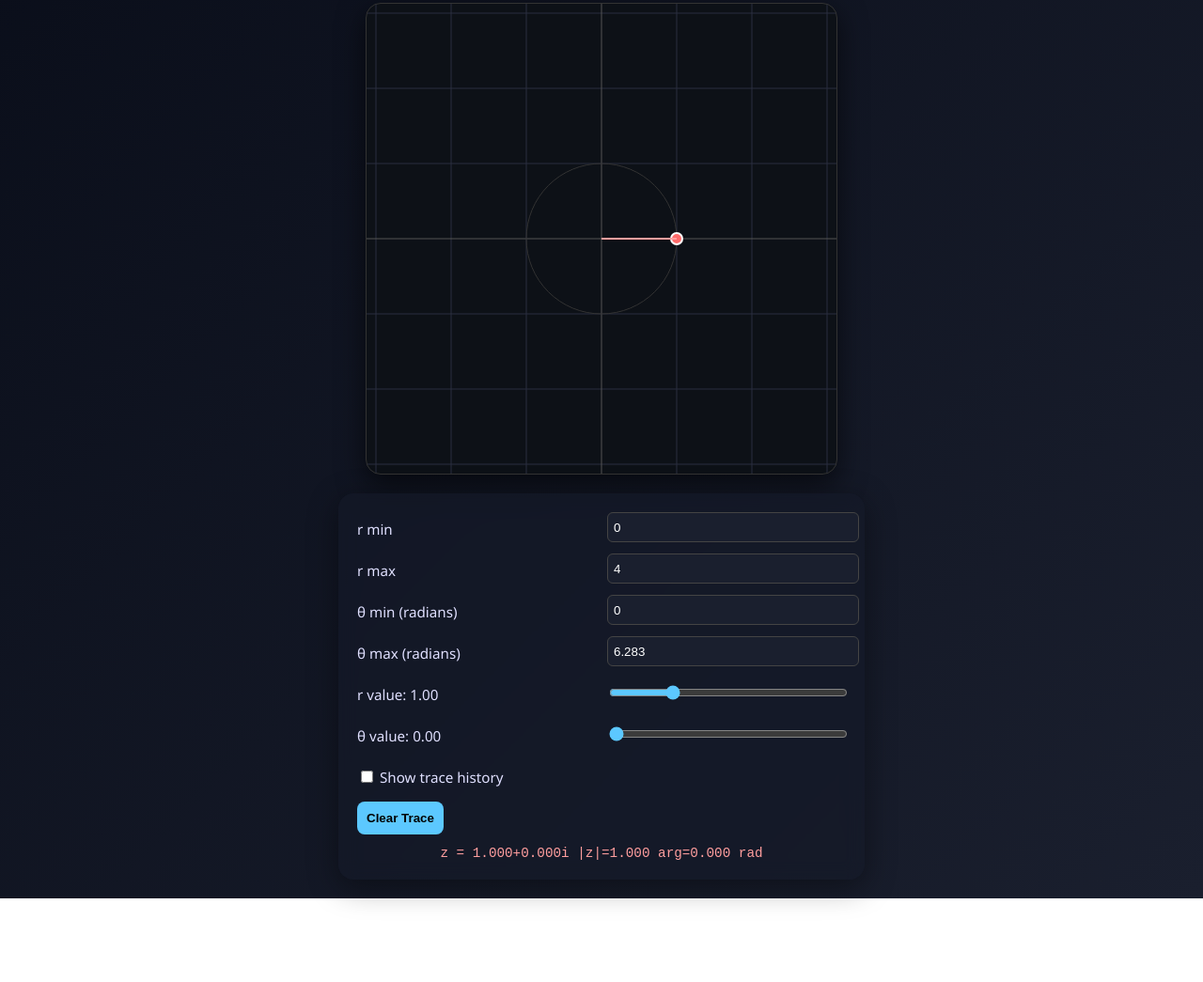
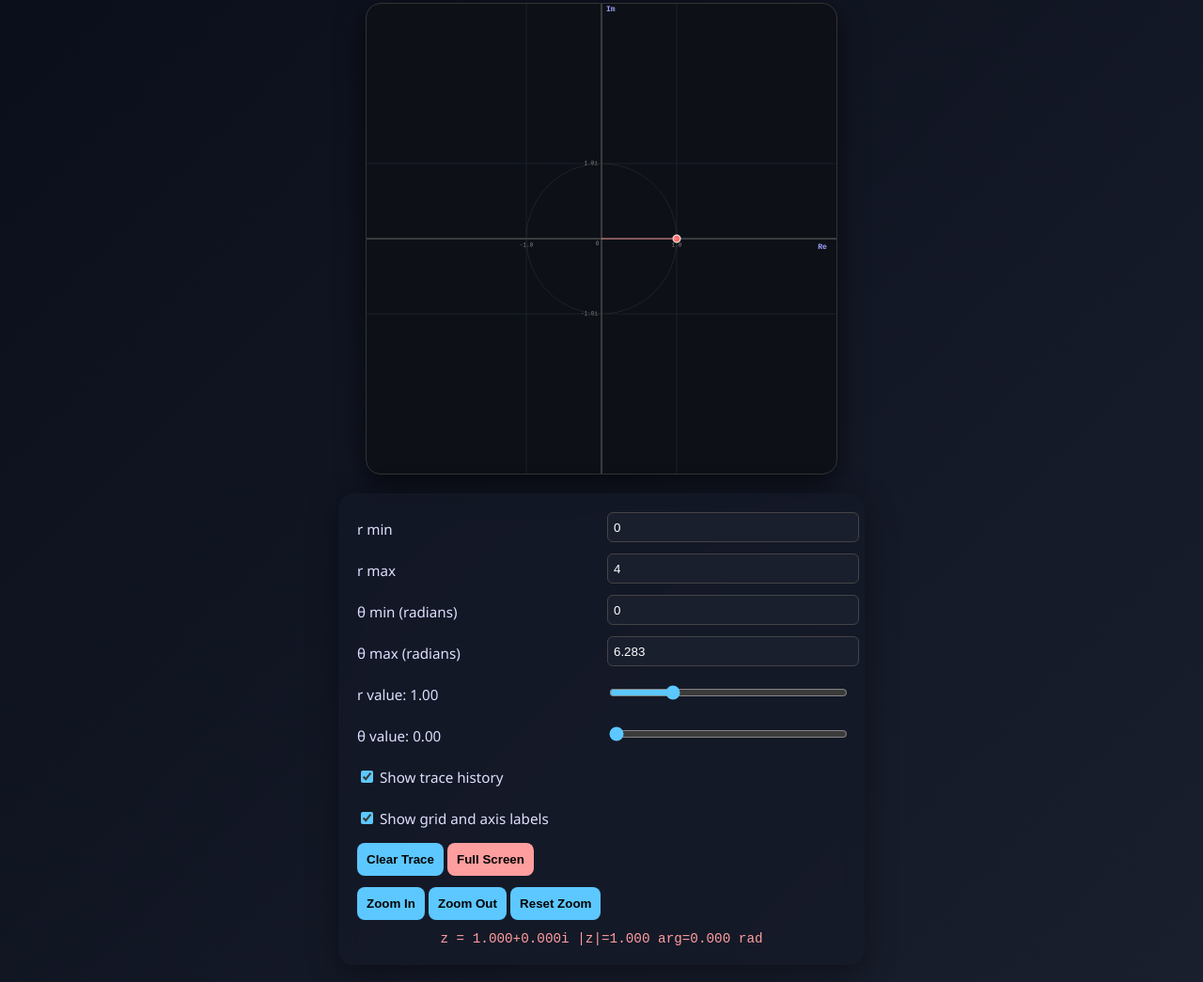
Before and after one commit to Deeps72-ux/Argand_Plane_Explorer, a plain HTML site: page index.html in a window 1280 px wide. Shown: the part 91-1136 px from the top of the page at 94% size. Before the commit the page ends 1047 px from the top, so only its background shows below. Drawn offline with Linux system fonts and the light colour scheme.

Commit message:
Added Grid view on/off option

```diff
--- a/index.html
+++ b/index.html
@@ -17,12 +17,16 @@ body {
 }
 
 h1 { font-weight: 300; letter-spacing: 2px; margin-bottom: 10px; text-align: center; }
+
 canvas {
   background: #0d1117;
   border-radius: 16px;
   box-shadow: 0 10px 30px rgba(0,0,0,0.6);
   border: 1px solid #333;
+  max-width: 100%;
+  height: auto;
 }
+
 .container {
   background: rgba(20,25,40,0.6);
   backdrop-filter: blur(10px);
@@ -31,11 +35,19 @@ canvas {
   box-shadow: 0 8px 32px rgba(0,0,0,0.4);
   width: 520px;
   margin-top: 20px;
+  transition: opacity 0.3s;
 }
+
+.fullscreen .container {
+  opacity: 0;
+  pointer-events: none;
+}
+
 .controls { display: grid; grid-template-columns: 1fr 1fr; gap: 12px; }
 label { display: block; margin: 8px 0 4px; font-size: 0.95em; }
 input[type="range"] { width: 100%; accent-color: #5cc8ff; }
 input[type="number"] { width: 100%; padding: 6px; border-radius: 6px; border: 1px solid #444; background:#1a1f2e; color:#fff;}
+input[type="checkbox"] { accent-color: #5cc8ff; }
 button {
   padding: 10px; background: #5cc8ff; border: none; border-radius: 8px;
   color: #000; font-weight: bold; cursor: pointer; transition: 0.3s;
@@ -43,12 +55,15 @@ button {
 button:hover { background: #80d8ff; }
 .full-width { grid-column: 1 / -1; }
 .info { text-align:center; margin-top:12px; font-family:monospace; font-size:1.1em; color:#ff9e9e; }
+
+#fullscreenBtn { background: #ff9e9e; }
+#fullscreenBtn:hover { background: #ffb8b8; }
 </style>
 </head>
 <body>
 
 <h1>Complex Plane Explorer</h1>
-<canvas id="plane" width="500" height="500"></canvas>
+<canvas id="plane"></canvas>
 
 <div class="container">
   <div class="controls">
@@ -70,11 +85,22 @@ button:hover { background: #80d8ff; }
     <input type="range" id="theta" min="0" max="6.283" step="0.01" value="0">
 
     <label class="full-width">
-      <input type="checkbox" id="trace"> Show trace history
+      <input type="checkbox" id="trace" checked> Show trace history
+    </label>
+
+    <label class="full-width">
+      <input type="checkbox" id="grid" checked> Show grid and axis labels
     </label>
 
     <div class="full-width">
       <button id="clear">Clear Trace</button>
+      <button id="fullscreenBtn">Full Screen</button>
+    </div>
+
+    <div class="full-width">
+      <button id="zoomIn">Zoom In</button>
+      <button id="zoomOut">Zoom Out</button>
+      <button id="zoomReset">Reset Zoom</button>
     </div>
 
   </div>
@@ -85,14 +111,26 @@ button:hover { background: #80d8ff; }
 <script>
 const canvas = document.getElementById("plane");
 const ctx = canvas.getContext("2d");
+
+// High resolution
+const pixelDensity = 2;
+const nominalSize = 500;
+canvas.width = nominalSize * pixelDensity;
+canvas.height = nominalSize * pixelDensity;
+canvas.style.width = nominalSize + "px";
+canvas.style.height = nominalSize + "px";
+
+let scale = 80 * pixelDensity; // initial scale (pixels per unit)
+
 const W = canvas.width, H = canvas.height;
-const scale = 80; // pixels per unit
 
 // Controls
 const rSlider = document.getElementById("r");
 const thetaSlider = document.getElementById("theta");
 const traceCheckbox = document.getElementById("trace");
+const gridCheckbox = document.getElementById("grid");
 const clearBtn = document.getElementById("clear");
+const fullscreenBtn = document.getElementById("fullscreenBtn");
 const rValSpan = document.getElementById("rVal");
 const thetaValSpan = document.getElementById("thetaVal");
 const infoDiv = document.getElementById("info");
@@ -102,65 +140,154 @@ const rMaxInput = document.getElementById("rMax");
 const thetaMinInput = document.getElementById("thetaMin");
 const thetaMaxInput = document.getElementById("thetaMax");
 
+const zoomInBtn = document.getElementById("zoomIn");
+const zoomOutBtn = document.getElementById("zoomOut");
+const zoomResetBtn = document.getElementById("zoomReset");
+
 let history = [];
+let isFullscreen = false;
+
+function toggleFullscreen() {
+  if (isFullscreen) {
+    document.body.classList.remove("fullscreen");
+    canvas.style.width = nominalSize + "px";
+    canvas.style.height = nominalSize + "px";
+    fullscreenBtn.textContent = "Full Screen";
+  } else {
+    document.body.classList.add("fullscreen");
+    canvas.style.width = "100vw";
+    canvas.style.height = "100vh";
+    fullscreenBtn.textContent = "Exit Full Screen";
+  }
+  isFullscreen = !isFullscreen;
+  draw();
+}
+
+fullscreenBtn.addEventListener("click", toggleFullscreen);
 
 // Update slider ranges
-function updateSliderRanges(){
-  const rMin = parseFloat(rMinInput.value);
-  const rMax = parseFloat(rMaxInput.value);
-  if(!isNaN(rMin) && !isNaN(rMax) && rMin<rMax){
+function updateSliderRanges() {
+  const rMin = parseFloat(rMinInput.value) || 0;
+  const rMax = parseFloat(rMaxInput.value) || 4;
+  if (rMin < rMax) {
     rSlider.min = rMin; rSlider.max = rMax;
-    if(parseFloat(rSlider.value)<rMin) rSlider.value = rMin;
-    if(parseFloat(rSlider.value)>rMax) rSlider.value = rMax;
+    if (parseFloat(rSlider.value) < rMin) rSlider.value = rMin;
+    if (parseFloat(rSlider.value) > rMax) rSlider.value = rMax;
   }
 
-  const tMin = parseFloat(thetaMinInput.value);
-  const tMax = parseFloat(thetaMaxInput.value);
-  if(!isNaN(tMin) && !isNaN(tMax) && tMin<tMax){
+  const tMin = parseFloat(thetaMinInput.value) || 0;
+  const tMax = parseFloat(thetaMaxInput.value) || 6.283;
+  if (tMin < tMax) {
     thetaSlider.min = tMin; thetaSlider.max = tMax;
-    if(parseFloat(thetaSlider.value)<tMin) thetaSlider.value = tMin;
-    if(parseFloat(thetaSlider.value)>tMax) thetaSlider.value = tMax;
+    if (parseFloat(thetaSlider.value) < tMin) thetaSlider.value = tMin;
+    if (parseFloat(thetaSlider.value) > tMax) thetaSlider.value = tMax;
   }
   draw();
 }
 
-// Draw axes and grid
-function drawAxes() {
-  ctx.clearRect(0,0,W,H);
-  // Grid lines
-  ctx.strokeStyle="#2a2f40";
-  ctx.lineWidth=1;
-  for(let i=-5;i<=5;i++){
-    if(i===0) continue;
-    ctx.beginPath();
-    ctx.moveTo(W/2+i*scale,0); ctx.lineTo(W/2+i*scale,H);
-    ctx.moveTo(0,H/2-i*scale); ctx.lineTo(W,H/2-i*scale);
-    ctx.stroke();
+// Draw axes, grid, and labels
+function drawAxesAndGrid() {
+  const visibleWidth = canvas.clientWidth;
+  const visibleHeight = canvas.clientHeight;
+  const currentScale = scale * (visibleWidth / nominalSize);
+
+  ctx.clearRect(0, 0, W, H);
+
+  const showGrid = gridCheckbox.checked;
+
+  if (showGrid) {
+    // Grid lines
+    ctx.strokeStyle = "#2a2f40";
+    ctx.lineWidth = 1;
+    ctx.font = "12px monospace";
+    ctx.fillStyle = "#888";
+    ctx.textAlign = "center";
+    ctx.textBaseline = "top";
+
+    const left = -visibleWidth / 2 / currentScale;
+    const right = visibleWidth / 2 / currentScale;
+    const bottom = -visibleHeight / 2 / currentScale;
+    const top = visibleHeight / 2 / currentScale;
+
+    const minUnit = Math.max(1, Math.pow(10, Math.floor(Math.log10(1 / (currentScale / 80))))); // nicer spacing for labels
+
+    // Vertical grid and Re labels
+    for (let i = Math.ceil(left / minUnit) * minUnit; i <= right; i += minUnit) {
+      if (Math.abs(i) < 0.01) continue; // skip origin (label separately)
+      const x = W / 2 + i * currentScale;
+      ctx.beginPath();
+      ctx.moveTo(x, 0);
+      ctx.lineTo(x, H);
+      ctx.stroke();
+
+      // Label below axis
+      ctx.fillText(i.toFixed(1), x, H / 2 + 8);
+    }
+
+    ctx.textAlign = "right";
+    ctx.textBaseline = "middle";
+
+    // Horizontal grid and Im labels
+    for (let i = Math.ceil(bottom / minUnit) * minUnit; i <= top; i += minUnit) {
+      if (Math.abs(i) < 0.01) continue;
+      const y = H / 2 - i * currentScale;
+      ctx.beginPath();
+      ctx.moveTo(0, y);
+      ctx.lineTo(W, y);
+      ctx.stroke();
+
+      // Label left of axis
+      ctx.fillText(i.toFixed(1) + "i", W / 2 - 8, y);
+    }
   }
-  // Axes
-  ctx.strokeStyle="#555";
+
+  // Axes (always visible, thicker)
+  ctx.strokeStyle = "#666";
+  ctx.lineWidth = 2;
   ctx.beginPath();
-  ctx.moveTo(W/2,0); ctx.lineTo(W/2,H);
-  ctx.moveTo(0,H/2); ctx.lineTo(W,H/2);
+  ctx.moveTo(W/2, 0); ctx.lineTo(W/2, H);
+  ctx.moveTo(0, H/2); ctx.lineTo(W, H/2);
   ctx.stroke();
+
+  // Axis labels
+  ctx.fillStyle = "#a0a0ff";
+  ctx.font = "bold 16px monospace";
+  ctx.textAlign = "center";
+  ctx.textBaseline = "top";
+  ctx.fillText("Re", W - 30, H / 2 + 10); // Real axis label right
+
+  ctx.textAlign = "left";
+  ctx.textBaseline = "bottom";
+  ctx.fillText("Im", W / 2 + 10, 20); // Imaginary axis label top
+
+  // Origin label
+  ctx.fillStyle = "#888";
+  ctx.font = "12px monospace";
+  ctx.textAlign = "right";
+  ctx.textBaseline = "top";
+  ctx.fillText("0", W / 2 - 5, H / 2 + 5);
+
   // Unit circle
-  ctx.strokeStyle="#333";
+  ctx.strokeStyle = "#333";
+  ctx.lineWidth = 1;
   ctx.beginPath();
-  ctx.arc(W/2,H/2,scale,0,2*Math.PI);
+  ctx.arc(W/2, H/2, currentScale, 0, 2 * Math.PI);
   ctx.stroke();
 }
 
-// Complex number helper
-function complex(re, im){ return {re, im}; }
+// Complex helper
+function complex(re, im) { return {re, im}; }
 
-// Compute z = r * e^{i*theta}
-function computeZ(r, theta){
-  return complex(r*Math.cos(theta), r*Math.sin(theta));
+function computeZ(r, theta) {
+  return complex(r * Math.cos(theta), r * Math.sin(theta));
 }
 
-// Draw point and trace
-function draw(){
-  drawAxes();
+// Main draw
+function draw() {
+  const visibleWidth = canvas.clientWidth;
+  const currentScale = scale * (visibleWidth / nominalSize);
+
+  drawAxesAndGrid();
 
   const r = parseFloat(rSlider.value);
   const theta = parseFloat(thetaSlider.value);
@@ -169,44 +296,61 @@ function draw(){
   thetaValSpan.textContent = theta.toFixed(2);
 
   const z = computeZ(r, theta);
-  const px = W/2 + z.re*scale;
-  const py = H/2 - z.im*scale;
+  const px = W / 2 + z.re * currentScale;
+  const py = H / 2 - z.im * currentScale;
 
-  if(traceCheckbox.checked) history.push({x:px,y:py});
+  if (traceCheckbox.checked) {
+    history.push(z);
+  } else {
+    history = [];
+  }
 
   // Trace
-  ctx.strokeStyle="#5cc8ff";
-  ctx.lineWidth=2;
+  ctx.strokeStyle = "#5cc8ff";
+  ctx.lineWidth = 2;
   ctx.beginPath();
-  history.forEach((p,i)=>{
-    if(i===0) ctx.moveTo(p.x,p.y);
-    else ctx.lineTo(p.x,p.y);
+  history.forEach((hz, i) => {
+    const hpx = W / 2 + hz.re * currentScale;
+    const hpy = H / 2 - hz.im * currentScale;
+    if (i === 0) ctx.moveTo(hpx, hpy);
+    else ctx.lineTo(hpx, hpy);
   });
   ctx.stroke();
 
   // Current point
-  ctx.fillStyle="#ff6b6b";
+  ctx.fillStyle = "#ff6b6b";
   ctx.beginPath();
-  ctx.arc(px,py,6,0,2*Math.PI);
+  ctx.arc(px, py, 8, 0, 2 * Math.PI);
   ctx.fill();
-  ctx.strokeStyle="#fff"; ctx.lineWidth=2; ctx.stroke();
+  ctx.strokeStyle = "#fff";
+  ctx.lineWidth = 2;
+  ctx.stroke();
 
   // Vector from origin
-  ctx.strokeStyle="#ff9e9e"; ctx.lineWidth=2;
-  ctx.beginPath(); ctx.moveTo(W/2,H/2); ctx.lineTo(px,py); ctx.stroke();
+  ctx.strokeStyle = "#ff9e9e";
+  ctx.lineWidth = 2;
+  ctx.beginPath();
+  ctx.moveTo(W/2, H/2);
+  ctx.lineTo(px, py);
+  ctx.stroke();
 
   // Info
-  const mag = Math.sqrt(z.re**2 + z.im**2);
+  const mag = Math.sqrt(z.re ** 2 + z.im ** 2);
   const arg = Math.atan2(z.im, z.re);
-  infoDiv.textContent = `z = ${z.re.toFixed(3)}${z.im>=0?'+':''}${z.im.toFixed(3)}i |z|=${mag.toFixed(3)} arg=${arg.toFixed(3)} rad`;
+  infoDiv.textContent = `z = ${z.re.toFixed(3)}${z.im >= 0 ? '+' : ''}${z.im.toFixed(3)}i |z|=${mag.toFixed(3)} arg=${arg.toFixed(3)} rad`;
 }
 
 // Event listeners
-[rSlider, thetaSlider, traceCheckbox].forEach(el => el.addEventListener("input", draw));
-[rMinInput,rMaxInput,thetaMinInput,thetaMaxInput].forEach(el=>el.addEventListener("input", updateSliderRanges));
-clearBtn.addEventListener("click", ()=>{history=[]; draw();});
+[rSlider, thetaSlider, traceCheckbox, gridCheckbox].forEach(el => el.addEventListener("input", draw));
+[rMinInput, rMaxInput, thetaMinInput, thetaMaxInput].forEach(el => el.addEventListener("input", updateSliderRanges));
+clearBtn.addEventListener("click", () => { history = []; draw(); });
+zoomInBtn.addEventListener("click", () => { scale *= 1.2; draw(); });
+zoomOutBtn.addEventListener("click", () => { scale /= 1.2; draw(); });
+zoomResetBtn.addEventListener("click", () => { scale = 80 * pixelDensity; draw(); });
 
-// Initial setup
+window.addEventListener("resize", draw);
+
+// Initial
 updateSliderRanges();
 </script>
 </body>
```
